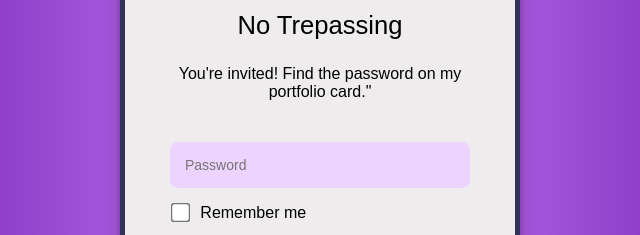
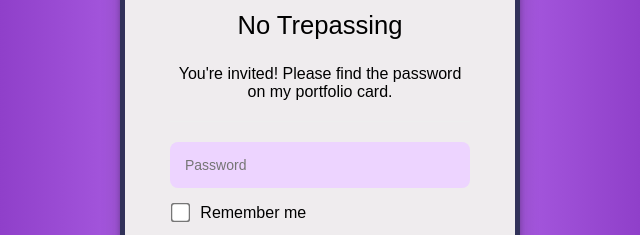
Before and after one commit to CarmicDesign/journey, a plain HTML site: page index.html in a window 1280 px wide. Shown: the part 267-502 px from the top of the page, 320-960 px from the left. Drawn offline with Linux system fonts and the light colour scheme.

Commit message:
inserted invitee text.html

```diff
--- a/index.html
+++ b/index.html
@@ -195,7 +195,7 @@
             <div class="staticrypt-instructions">
                 <p class="staticrypt-title">No Trepassing</p>
                 <p></p>
-		    <p class="staticrypt-body">You're invited! Find the password on my portfolio card."</p>
+		    <p class="staticrypt-body">You're invited! Please find the password on my portfolio card.</p>
 		    <p></p>
             </div>
 
```
